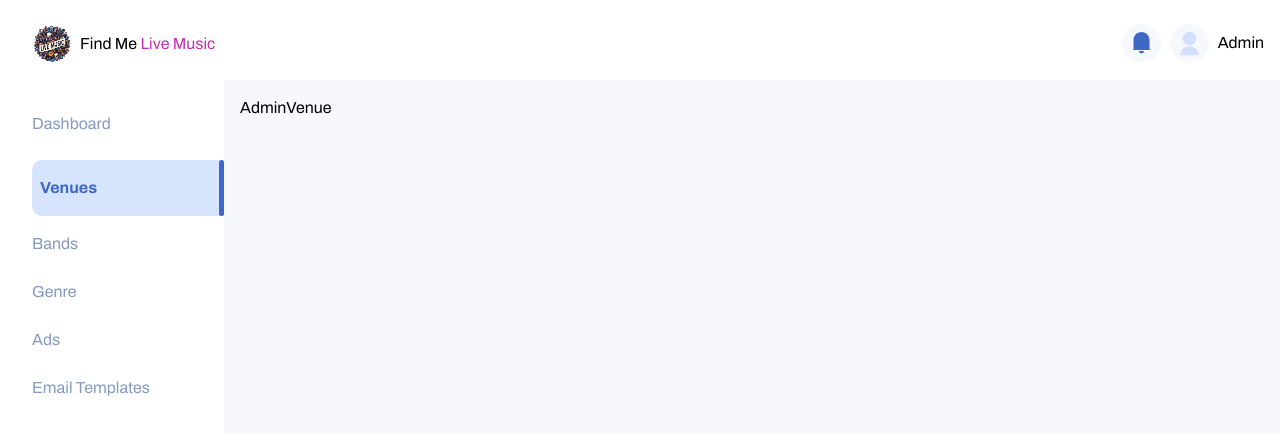
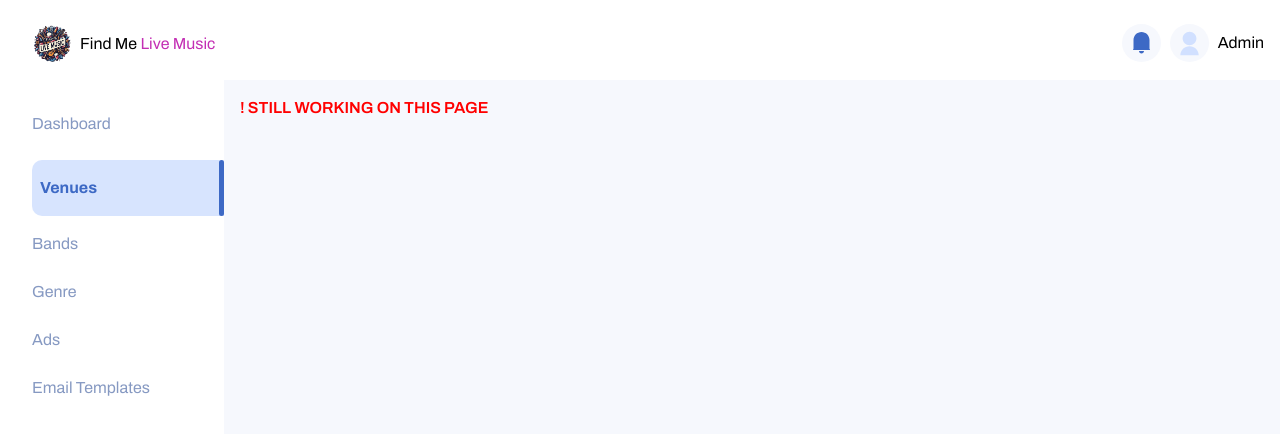
Before and after one commit to DavidOsezua/musicLive, a React (Vite) app: page /admin/adminvenue in a window 1280 px wide. Shown: the top 434 px of the page. Built offline with nearby package versions, Linux system fonts and the light colour scheme; no server answers.

Commit message:
still working on the page

```diff
--- a/src/components/Dashboard/TablesAndCards.jsx
+++ b/src/components/Dashboard/TablesAndCards.jsx
@@ -105,6 +105,13 @@ const TablesAndCards = ({ pageData, pageType }) => {
 
   return (
     <section className="tableAndCards">
+      <h2 className="text-[red] font-[2rem] font-semibold ">
+        ! STILL WORKING ON THIS PAGE
+      </h2>
+      <h2 className="text-[red] font-[2rem] font-semibold ">
+        ! DELETE AND SWITCH BUTTONS NOT WORKING YET
+      </h2>
+
       {/* RENDERING FILTER BUTTONS */}
       <FilterAndSearch
         data={pageData}
--- a/src/pages/AdminPage/AdminBand.jsx
+++ b/src/pages/AdminPage/AdminBand.jsx
@@ -12,6 +12,8 @@ const AdminBand = () => {
         data={bandPageData}
       />
 
+      <h2 className="text-[red] font-semibold ">! DATA NOT ADDED YET</h2>
+
       <TablesAndCards pageData={bandPageData} pageType={`bands`} />
     </section>
   );
--- a/src/pages/AdminPage/AdminVenue.jsx
+++ b/src/pages/AdminPage/AdminVenue.jsx
@@ -2,8 +2,10 @@ import React from "react";
 
 const AdminVenue = () => {
   return (
-    <section className={` adminSection`}>
-      <div>AdminVenue</div>
+    <section className={` adminSection pageContainer`}>
+      <h2 className="text-[red] font-[2rem] font-semibold ">
+        ! STILL WORKING ON THIS PAGE
+      </h2>
     </section>
   );
 };
--- a/src/pages/AdminPage/EmailTemplates.jsx
+++ b/src/pages/AdminPage/EmailTemplates.jsx
@@ -4,7 +4,9 @@ const EmailTemplates = () => {
   return (
     <section className={` adminSection`}>
       <div className="">
-{}
+        <h2 className="text-[red] font-[2rem] font-semibold ">
+          ! CURRENTLY WORKING ON THIS PAGE
+        </h2>
       </div>
     </section>
   );
```
